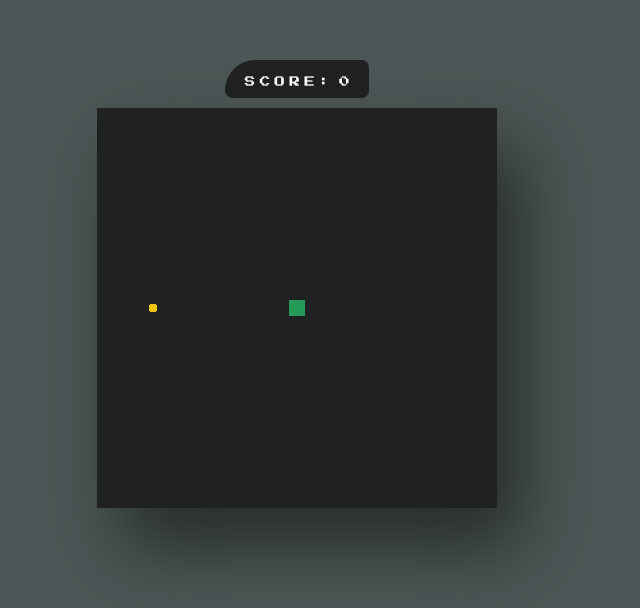
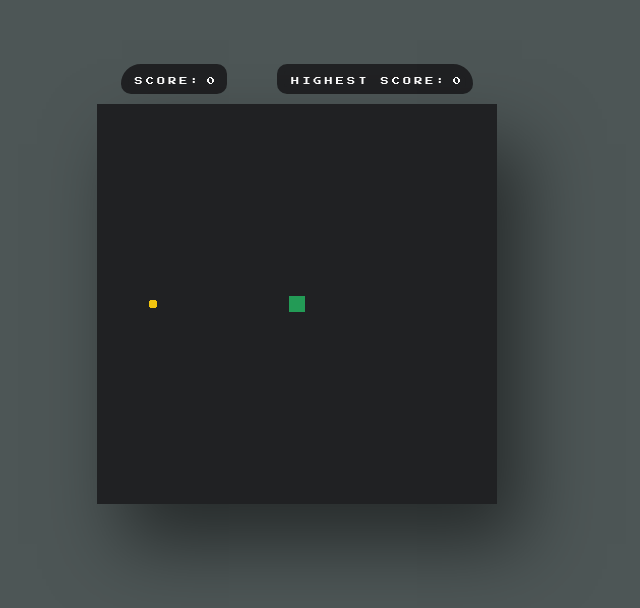
Before and after one commit to n1colass/snake-js, a plain HTML site: page index.html in a window 1280 px wide. Shown: the part 124-732 px from the top of the page, without its empty margins (343-983 px from the left). Drawn offline with Linux system fonts and the light colour scheme.

Commit message:
add highest score
add highest score( localStorage )

```diff
--- a/css/style.css
+++ b/css/style.css
@@ -1,4 +1,5 @@
 @import url('https://fonts.googleapis.com/css2?family=Press+Start+2P&display=swap');
+
 html{
     height: 100%;
 }
@@ -15,22 +16,25 @@ p{
     margin: 0;
 }
 .score-container{
+    display:flex;
+    justify-content: space-around;
+    gap: 50px;
     max-width: 400px;
     max-height: 50;
     margin-bottom: 10px;
     font-family: 'Press Start 2P', cursive;
     text-transform: uppercase;
-    font-size: 8pt;
+    font-size: 6pt;
     font-variant: small-caps;
 
 }
 .score-title{
     display: flex;
-    max-width: 400px;
-    padding: 1px 5px;
-    border: 10px solid #202123;
+    max-width: max-content;
+    padding: 1px 2px 2px 2px;
+    border: 7px solid #202123;
     background-color: #202123;
-    border-radius: 40px 10px 10px 10px;
+    border-radius: 40px 20px 20px 20px;
 }
 .score-title p {
     margin: 5px 0 0 0;
@@ -39,6 +43,9 @@ p{
     color: white;
     background-color: #202123;
 }
+.highest{
+    border-radius:  20px 40px 20px 20px;
+}
 .canvas{
     background-color: #202123 ;
     box-shadow: 25px 40px 70px rgba(0, 0, 0, 0.5) ;
--- a/index.html
+++ b/index.html
@@ -10,6 +10,7 @@
 <body>
     <div class="score-container">
         <div class="score-title"><p>Score:</p><p class="score-table">0</p></div>
+        <div class="score-title highest"><p>Highest score:</p><p class="highest-score">0</p></div>
     </div>
     <canvas class="canvas" height="400" width="400"></canvas>
     <script src="js/script.js"></script>
--- a/js/script.js
+++ b/js/script.js
@@ -5,25 +5,28 @@ const height = canv.height;
 const width = canv.width;
 const sizeCoin = 4;
 const sizeSnake = 16;
+
+if( localStorage.highestScore === undefined ) localStorage.setItem('highestScore','0');
+document.querySelector('.highest-score').innerHTML = `${localStorage.getItem('highestScore')}`;
+
 let scoreboard = 0;
+let snake = [];
+let coin = {
+    x:0,
+    y:0,
+}
 
-let snake = [];
 snake[0] = {
     x:(width/2)-sizeSnake/2,
     y:(height/2)-sizeSnake/2,
 }
-let coin = {
-    x:0,
-    y:0,
-}
-function coordCoin(){
-    coin.x = getRandomInt(0, width / sizeSnake ) * sizeSnake;
-    coin.y = getRandomInt(0, height / sizeSnake ) * sizeSnake ;
-}
+
 document.addEventListener("keydown",moveDirection);
+
 // control directions
 let currentDirection = null;
 let queue = [];
+
 function moveDirection(event){
     if(event.keyCode == 37 && currentDirection != "right" && currentDirection != "left" ) queue.unshift("left");
     else if(event.keyCode == 39 && currentDirection != "left" && currentDirection != "right") queue.unshift("right");
@@ -35,22 +38,26 @@ spawnCoin();
 drawSnake();
 
 function drawGame(){
-
     let snakeX = snake[0].x;
     let snakeY = snake[0].y;
+
     drawCoin();
+
     // refresh game
     for(let i = 1; i < snake.length; i++){
         if( snakeX == snake[i].x && snakeY == snake[i].y ){
             document.location.reload();
+            document.querySelector('.highest-score').innerHTML = `${localStorage.getItem('highestScore')}`;
         }
     }
+
     // control snake
     if (queue.length){
         if(queue[queue.length - 1] != currentDirection){
             currentDirection = queue[queue.length - 1];
         }
     }
+
     if(currentDirection == "left"){
         snakeX -= sizeSnake;
         for(let i = 0; i < snake.length; i++){
@@ -91,6 +98,7 @@ function drawGame(){
     }else if ( snakeY == 0-sizeSnake ){
         snakeY = 400;
     }
+
     // eat coin, spawn new coin, add tail to snake
     function check(callback){
         callback();
@@ -104,9 +112,11 @@ function drawGame(){
         }
     }
     check(repeat);
+
     if( snakeX == coin.x && snakeY == coin.y){
         spawnCoin();
         score();
+        if (scoreboard > localStorage.highestScore) localStorage.setItem('highestScore',scoreboard); // highest score LOCALSTORAGE
     }else{
         snake.pop();
     }
@@ -145,6 +155,11 @@ function drawCoin(){
     ctx.closePath();
 }
 
+function coordCoin(){
+    coin.x = getRandomInt(0, width / sizeSnake ) * sizeSnake;
+    coin.y = getRandomInt(0, height / sizeSnake ) * sizeSnake ;
+}
+
 function getRandomInt(min,max){
     return Math.floor( Math.random() * (max - min) + min );
 }
```
Lines whose indentation alone changed are shown as unchanged.
